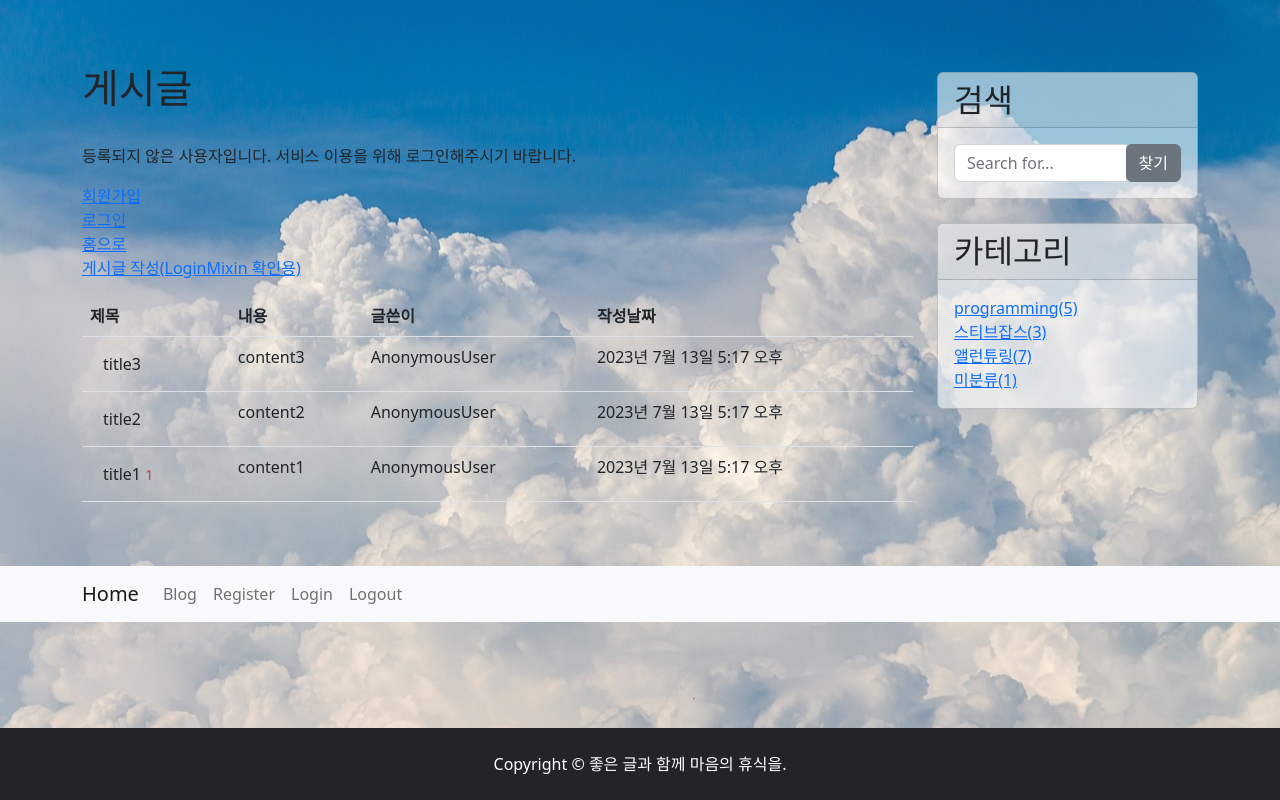
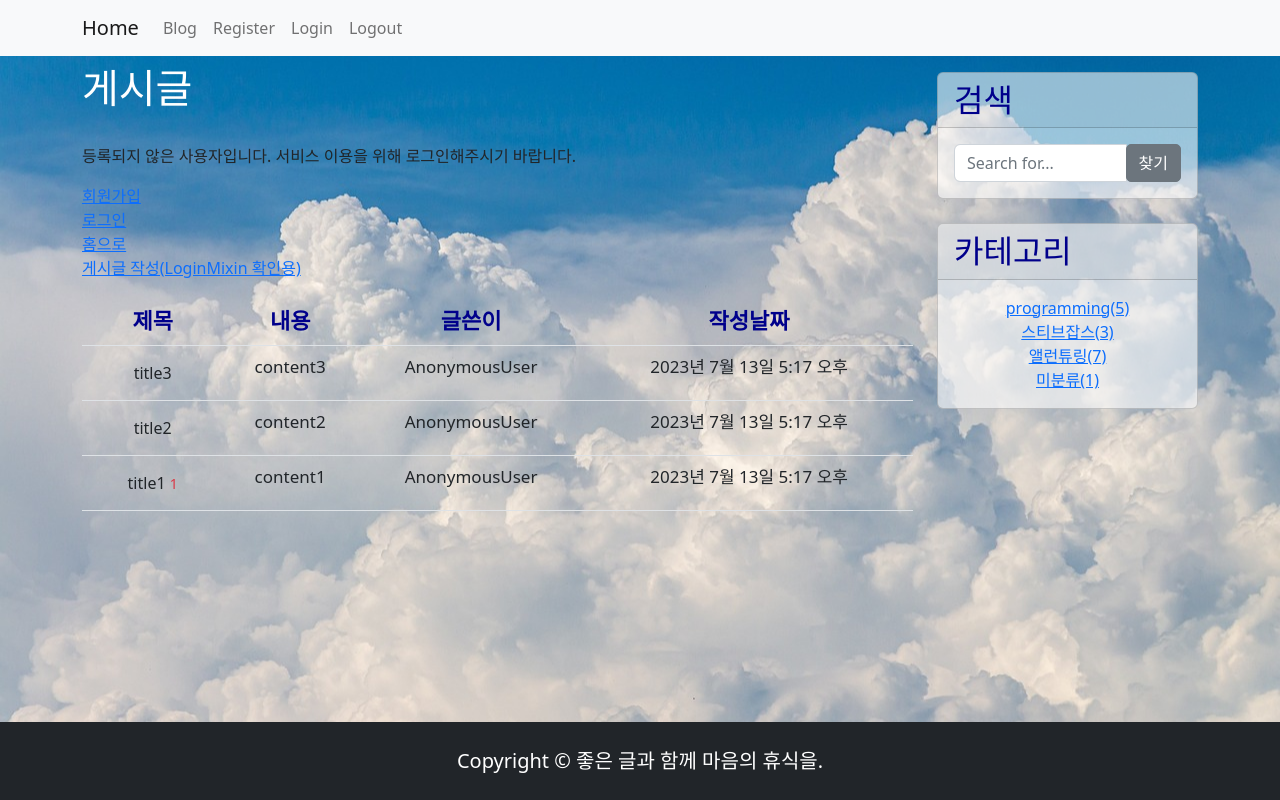
Before and after one commit to FutureMaker0/django_webex, a Django app: page /blog/ in a window 1280 px wide. Run offline with Django 4.2, Linux system fonts and the light colour scheme; data comes from the database, SQL or seed files in the repository.

Commit message:
add background img

```diff
--- /dev/null
+++ b/static/css/styles2.css
@@ -0,0 +1,111 @@
+body {
+    background: url('/static/img/bg-sky.jpg') no-repeat center center fixed;
+    -webkit-background-size: cover;
+    -moz-background-size: cover;
+    background-size: cover;
+    -o-background-size: cover;
+}
+
+section {
+    margin-bottom: 150px;
+}
+
+.card {
+    background-color: rgba(255, 255, 255, 0.6);
+}
+
+h1[id='main-explain'] {
+    font-size: 50px;
+    color: white
+}
+
+p[id='main-explain2'] {
+    font-size: 30px;
+    color: white;
+}
+
+p[id='footer-word'] {
+    font-size: 20px;
+}
+
+h1[id='post_list-h1'] {
+    color: white;
+}
+
+h2[id="post_detail-title"]{
+    color: white;
+}
+
+p[id="post_list-welcome"]{
+    font-size: 25px;
+    color: white;
+}
+
+a[id="post_list-write"]{
+    color: black;
+    text-align: right;
+    display: inline-block;
+    padding: 8px 16px;
+    background-color: white;
+    text-decoration: none;
+    border-radius: 5px;
+}
+
+a[id="post_list-gohome"]{
+    color: white;
+}
+
+h2[id="post_list-search"]{
+    color: darkblue;
+}
+
+h2[id="post_list-category"]{
+    color: darkblue;
+}
+
+a[id="category-elem1"]{
+    text-align: center;
+}
+
+a[id="category-elem2"]{
+    text-align: center;
+}
+
+a[id="category-elem3"]{
+    text-align: center;
+}
+
+a[id="category-elem4"]{
+    text-align: center;
+}
+
+nav[id="navibar"]{
+    position: fixed;
+    top: 0;
+    right: 0;
+    left: 0;
+    z-index: 100;
+}
+
+.btn{
+    border-radius: 5px;
+}
+
+h1[id="post_form-write"]{
+    color: white;
+}
+
+tr.centered1 th{
+    text-align: center;
+}
+
+tr.font1 th{
+    font-size: 22px;
+    color: darkblue;
+    font-weight: bolder;
+}
+
+tr.centered2 td{
+    text-align: center;
+    font-size: 17px;
+}
```
Also changed, not shown: static/css/styles.css, static/img/bg-sky.jpg (added).
